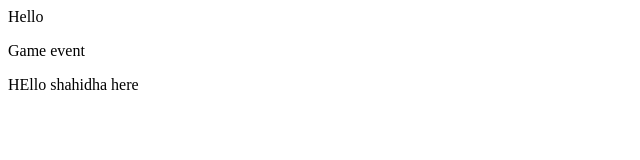
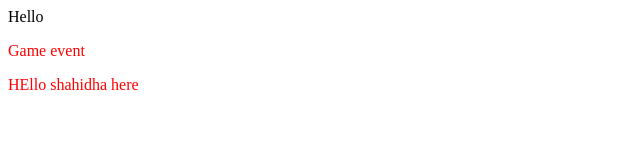
Before and after one commit to Shahidha08/TakeTheControl, a plain HTML site: page index.html in a window 1280 px wide. Shown: the whole page, without its empty margins (0-640 px from the left). Drawn offline with Linux system fonts and the light colour scheme.

Commit message:
color changed in style
changed

```diff
--- a/index.html
+++ b/index.html
@@ -4,6 +4,7 @@
     <meta charset="UTF-8">
     <meta name="viewport" content="width=device-width, initial-scale=1.0">
     <title>Take the control</title>
+    <link rel="stylesheet" href="./style.css">
 </head>
 <body>
     <hi> Hello </h1>
--- a/style.css
+++ b/style.css
@@ -1,3 +1,3 @@
-.p{
-    text-align: center;
+p{
+    color: red;
 }
```
